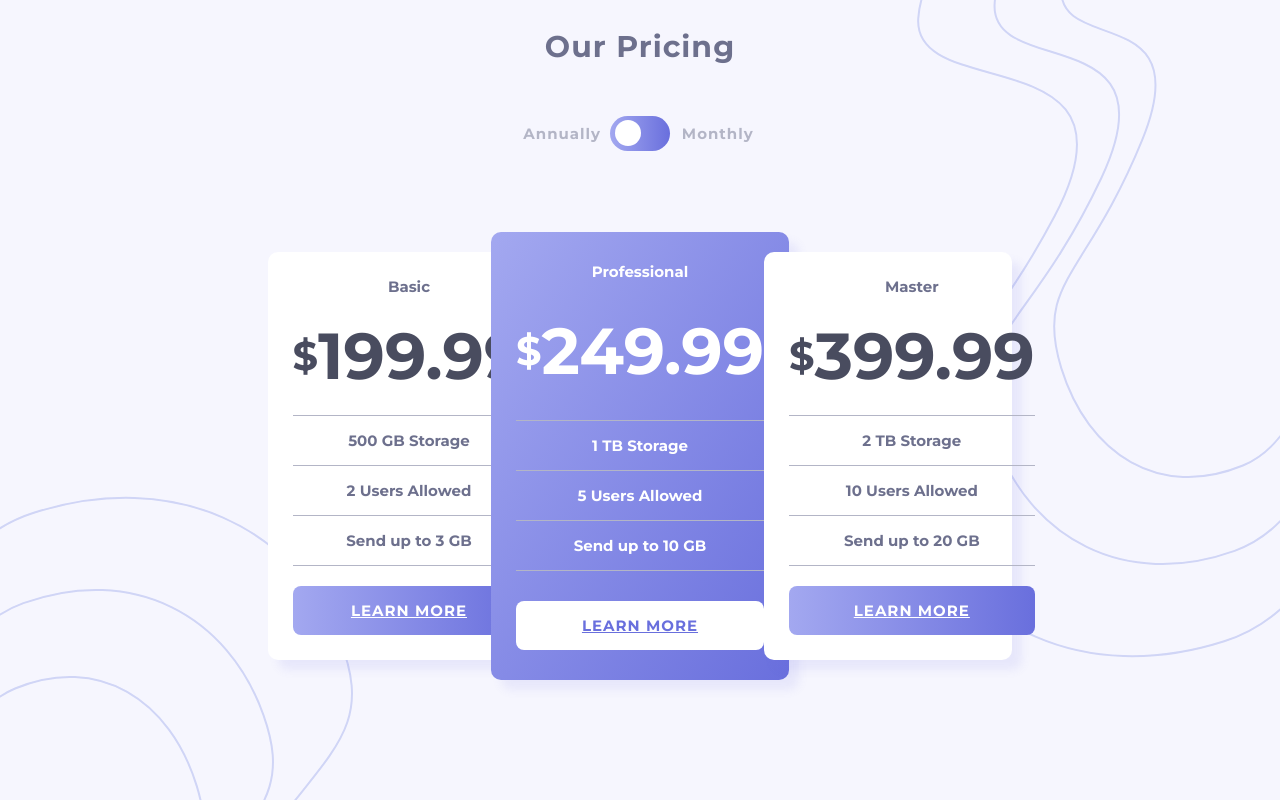
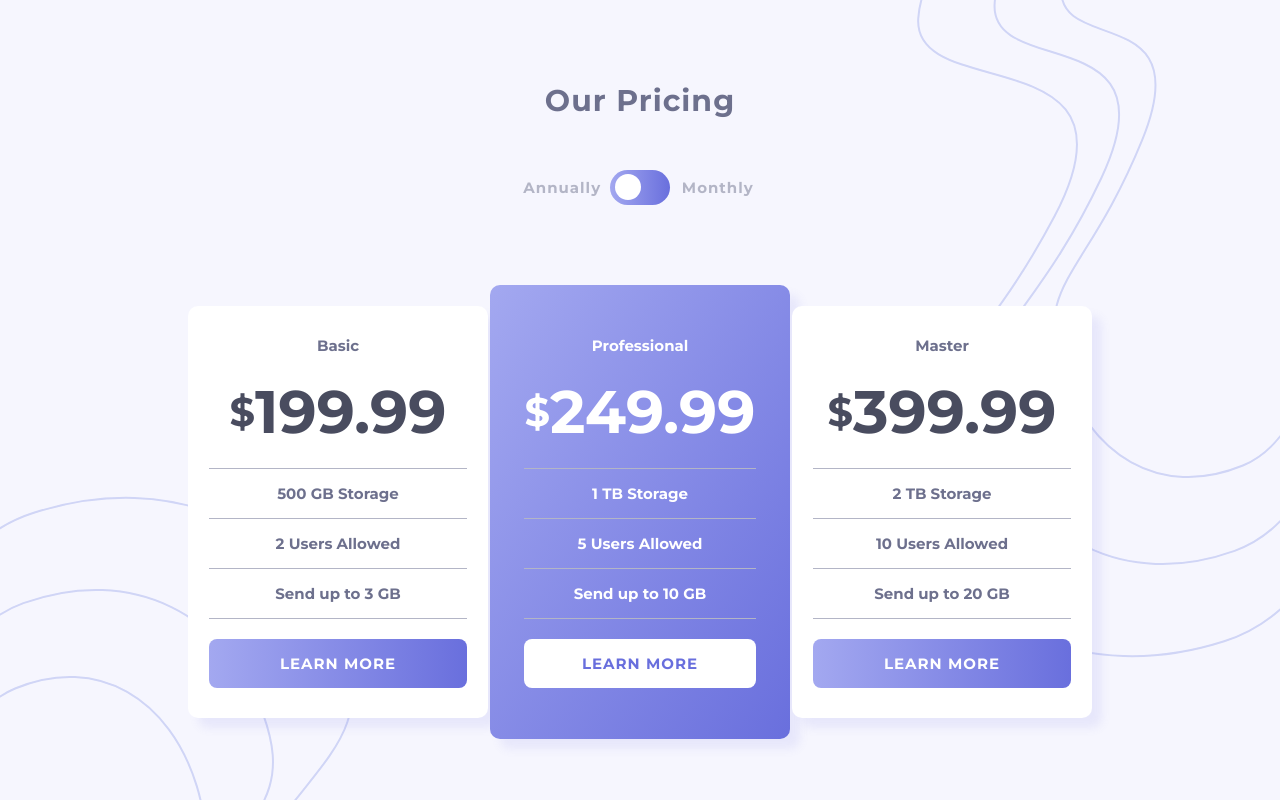
Before and after one commit to Sloth247/Pricing-Component-Toggle, a plain HTML site: page index.html in a window 1280 px wide. Drawn offline with Linux system fonts and the light colour scheme; a script that the page names is missing.

Commit message:
Update app.css

```diff
--- a/app.css
+++ b/app.css
@@ -41,6 +41,10 @@ body {
 
 li {
   list-style: none;
+}
+
+a {
+  text-decoration: none;
 }
 
 .btn {
@@ -101,6 +105,10 @@ li {
   align-items: center;
   color: hsl(234, 14%, 74%);
 }
+.header__monthly {
+  grid-column: 3/-1;
+  grid-row: 1 / 2;
+}
 .header__switch {
   position: relative;
   display: inline-block;
@@ -154,7 +162,6 @@ li {
 
 .plans-cta {
   display: grid;
-  grid-template-rows: repeat(3, 1fr);
   grid-template-columns: repeat(auto-fit, minmax(30rem, 1fr));
   row-gap: 2rem;
   grid-row-gap: 2rem;
@@ -166,6 +173,7 @@ li {
   color: hsl(233, 13%, 49%);
   border-radius: 1rem;
   display: grid;
+  grid-template-rows: repeat(4, minmax(min-content, max-content));
   row-gap: 2rem;
   justify-items: center;
   align-items: center;
@@ -197,26 +205,23 @@ li {
   border: 1px solid #fff;
 }
 
+.plan__title {
+  grid-row: 1 / 2;
+}
+
 .plan__price {
-  font-size: 6.5rem;
+  font-size: 6rem;
   color: hsl(232, 13%, 33%);
   display: flex;
   align-items: center;
+  grid-row: 2 / 3;
 }
 
 .plan__price span {
   font-size: 4rem;
 }
 
-.plan__price--monthly {
-  display: none;
-}
-
-.header__checkbox:checked ~ * .plan__price--monthly {
-  display: flex;
-}
-
-.header__checkbox:checked ~ * .plan__price--annual {
+.hidden {
   display: none;
 }
 
@@ -225,6 +230,7 @@ li {
   flex-direction: column;
   width: 100%;
   border-top: 1px solid hsl(234, 14%, 74%);
+  grid-row: 3 / 4;
 }
 .plan__storage {
   border-bottom: 1px solid hsl(234, 14%, 74%);
@@ -238,6 +244,9 @@ li {
   padding: 1.5rem;
   border-bottom: 1px solid hsl(234, 14%, 74%);
 }
+.plan__btn {
+  grid-row: 4/-1;
+}
 
 @media screen and (min-width: 62.5em) {
   body {
@@ -246,27 +255,43 @@ li {
     background-position: right top, left bottom;
   }
   .container {
+    display: grid;
+    grid-template-rows: repeat(2, minmax(min-content, max-content));
+    grid-template-columns: 1fr;
+    max-width: 100%;
     row-gap: 10rem;
     grid-row-gap: 10rem;
+    padding: 0;
+    margin: auto;
   }
+
   .header {
+    grid-row: 1 / 2;
+    grid-column: 1 / -1;
     padding-top: 0;
     row-gap: 5rem;
     grid-row-gap: 5rem;
   }
 
   .plans-cta {
-    grid-template-rows: 1fr;
+    grid-row: 2/3;
+    grid-column: 1 / -1;
+    display: grid;
     grid-template-columns: repeat(3, 1fr);
-    place-content: center;
+    grid-column-gap: 0.2rem;
+    column-gap: 0.2rem;
   }
 
   .plan__card {
-    padding: 10% 10%;
+    width: 30rem;
+
+    padding: 10% 7%;
   }
+
   .plan__card--middle {
     height: 110%;
     justify-self: center;
     align-self: center;
+    place-content: center;
   }
 }
```
